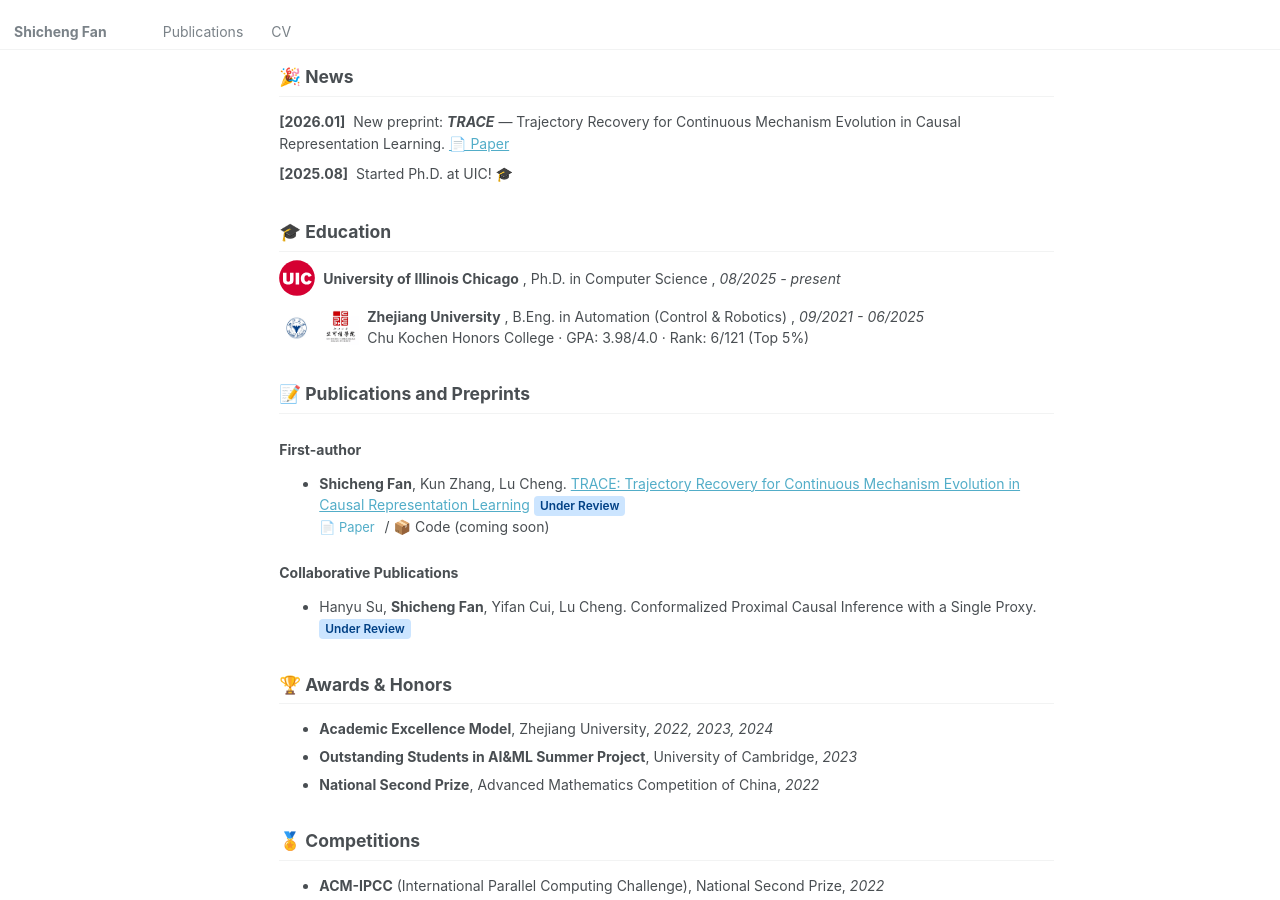
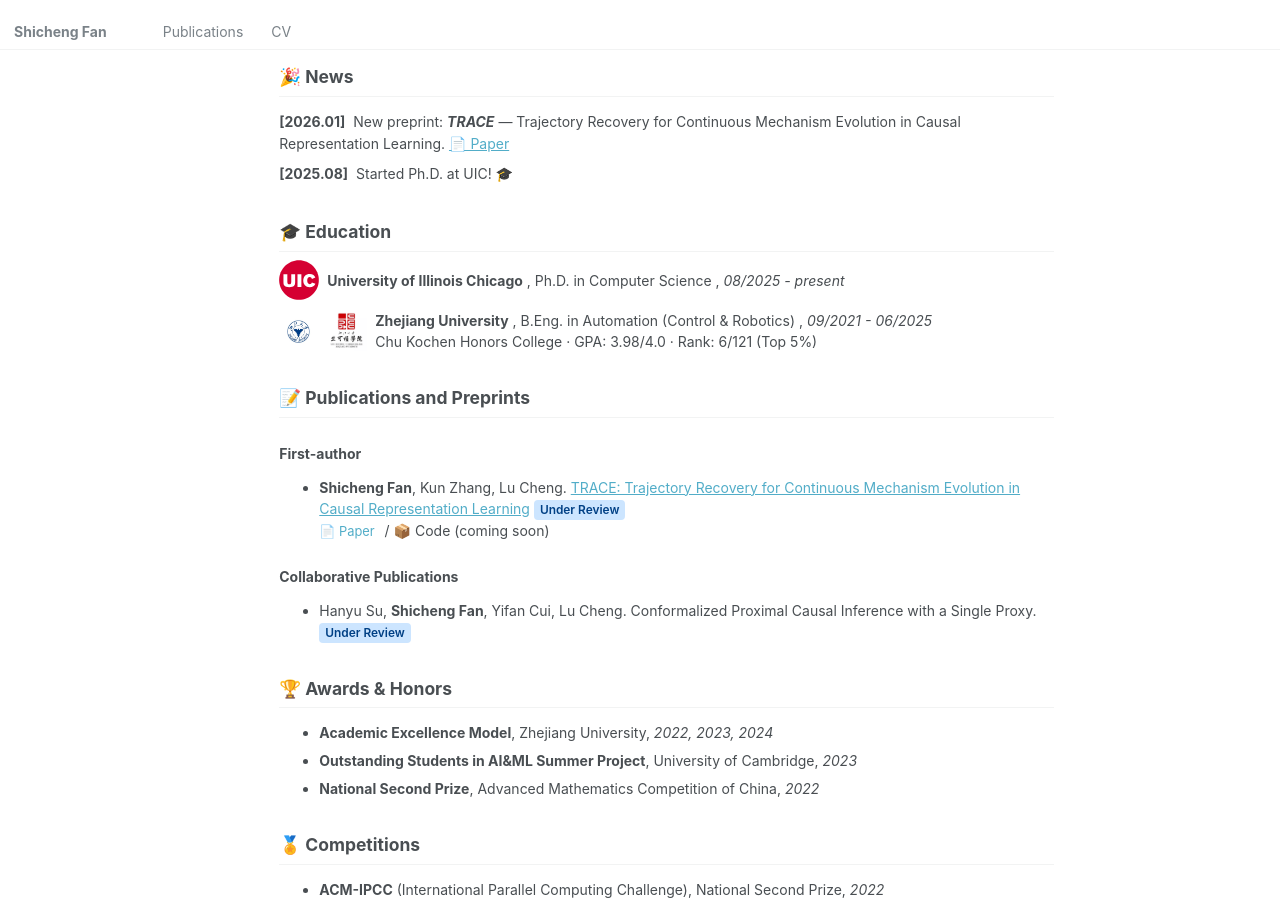
Before and after one commit to shichengf/shichengf.github.io, a Jekyll site: the page built from _pages/about.md, in a window 1280 px wide and 900 px high, scrolled down 362 px. Built offline with Jekyll 4.4.1, drawn with Linux system fonts in a browser that asks for light colours.

```diff
--- a/_pages/about.md
+++ b/_pages/about.md
@@ -35,13 +35,13 @@ redirect_from:
 ## 🎓 Education
 
 <div class="edu-row">
-  <img src="../images/UIC_logo.svg" width="36" height="36" style="vertical-align: middle; object-fit: contain;">
+  <img src="../images/UIC_logo.svg" width="40" height="40" style="vertical-align: middle; object-fit: contain;">
   <div class="edu-info"><strong>University of Illinois Chicago</strong> , Ph.D. in Computer Science , <em>08/2025 - present</em></div>
 </div>
 
 <div class="edu-row">
-  <img src="../images/zju_logo.png" width="36" height="36" style="vertical-align: middle; object-fit: contain;">
-  <img src="../images/ckc_logo.png" width="36" height="36" style="vertical-align: middle; object-fit: contain;">
+  <img src="../images/zju_logo.png" width="40" height="40" style="vertical-align: middle; object-fit: contain;">
+  <img src="../images/ckc_logo.png" width="40" height="40" style="vertical-align: middle; object-fit: contain;">
   <div class="edu-info"><strong>Zhejiang University</strong> , B.Eng. in Automation (Control & Robotics) , <em>09/2021 - 06/2025</em><br>Chu Kochen Honors College · GPA: 3.98/4.0 · Rank: 6/121 (Top 5%)</div>
 </div>
 
```
